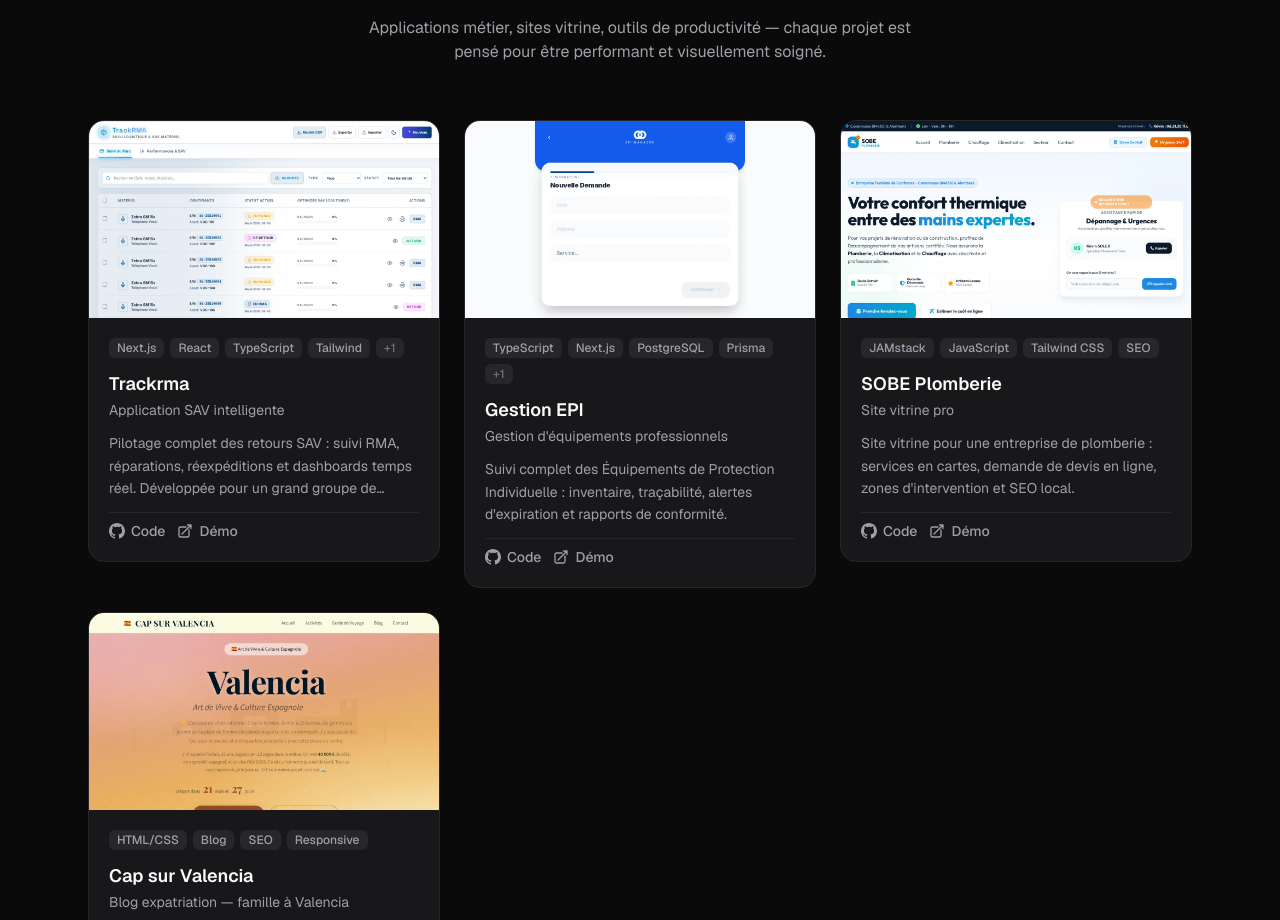
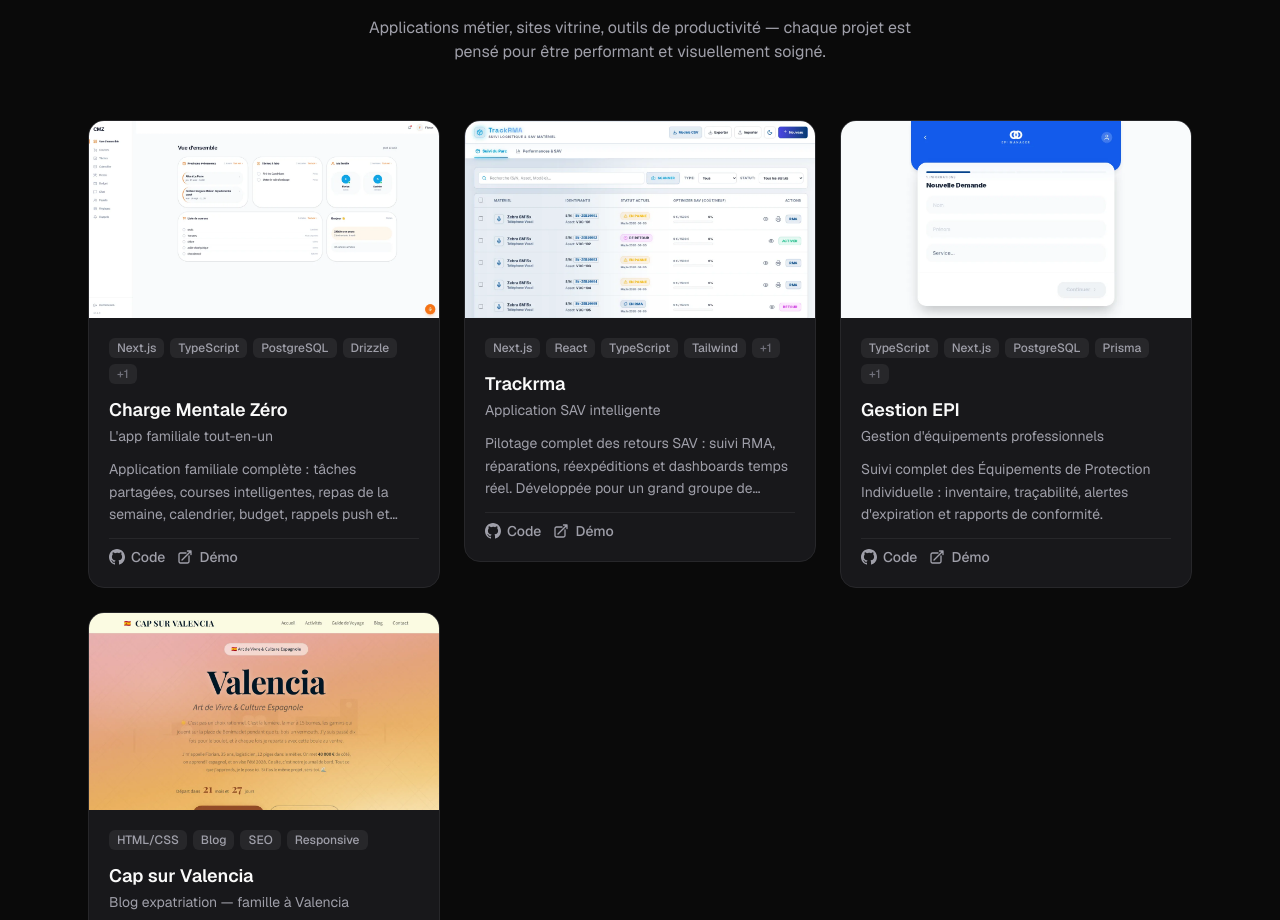
Before and after one commit to FPH-DEV89/fph-solutions, a Next.js app: page / in a window 1280 px wide. Shown: the part 1069-1989 px from the top of the page. Built offline with nearby package versions, Linux system fonts and the light colour scheme.

Commit message:
feat: ajout projet Charge Mentale Zéro (CMZ) au portfolio — fiche complète + captures

```diff
--- a/src/data/projects.ts
+++ b/src/data/projects.ts
@@ -17,6 +17,29 @@ export interface Project {
 }
 
 export const projects: Project[] = [
+  {
+    slug: "cmz",
+    title: "Charge Mentale Zéro",
+    subtitle: "L'app familiale tout-en-un",
+    description: "Application familiale complète : tâches partagées, courses intelligentes, repas de la semaine, calendrier, budget, rappels push et commande vocale. Pensez moins, vivez mieux.",
+    longDescription: "Charge Mentale Zéro est née d'un constat simple : dans une famille, la charge mentale repose souvent sur une seule personne. Les listes s'empilent, les rendez-vous se perdent, et les courses se décident dans l'urgence. CMZ centralise tout au même endroit, pour que l'organisation du quotidien ne soit plus un poids.\n\nTâches partagées ou personnelles, liste de courses avec catégorisation intelligente, repas de la semaine, calendrier familial, budget par catégorie : chaque membre voit ce qu'il doit voir et peut agir d'un geste. Les rappels push configurables (5 minutes à 2 jours avant) arrivent sur le téléphone au bon moment, et la commande vocale permet de dicter « ajoute du lait aux courses » sans ouvrir l'application.\n\nL'app a été conçue avec une vraie famille utilisatrice, puis redessinée avec un design system clair et chaleureux (fond blanc, accent orange, grandes cartes arrondies). Déployée sur Vercel avec PostgreSQL, elle est pensée pour être utilisée au quotidien sur mobile comme sur ordinateur, y compris hors connexion.\n\nCôté technique : Next.js, React, TypeScript, Tailwind, Drizzle ORM, Supabase PostgreSQL, notifications web push et IA vocale.",
+    tags: ["Next.js", "TypeScript", "PostgreSQL", "Drizzle", "PWA"],
+    image: "/projects/cmz.webp",
+    imageFull: "/projects/cmz-full.webp",
+    links: {
+      github: "https://github.com/FPH-DEV89/cmz-app",
+      demo: "https://cmz.fph-solutions.com",
+    },
+    highlights: [
+      "Tâches, courses, repas, calendrier et budget au même endroit",
+      "Rappels push configurables sur mobile",
+      "Commande vocale pour dicter courses et tâches",
+      "Visibilité perso / partagé par membre",
+      "PWA installable, utilisable hors connexion",
+    ],
+    year: "2026",
+    category: "app",
+  },
   {
     slug: "trackrma",
     title: "Trackrma",
```
Also changed, not shown: public/projects/cmz-full.webp (added), public/projects/cmz.webp (added).
